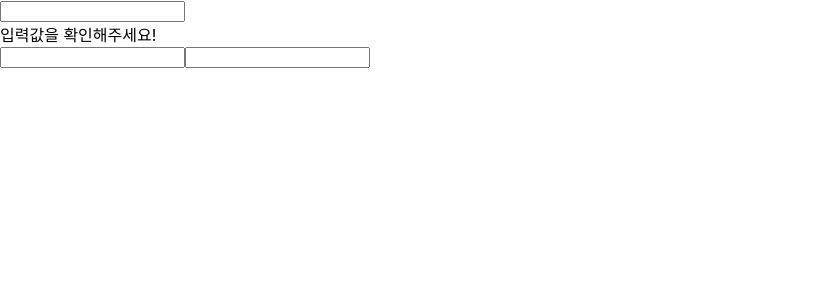
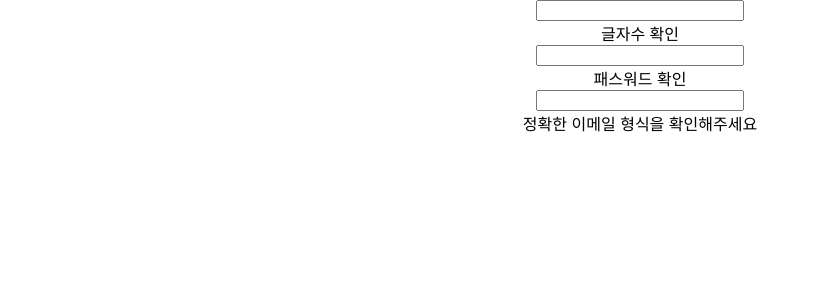
Before and after one commit to computer98400/HTML-CSS-JS-REACT, a React (Create React App) app in the folder seol/seolreact/: page / in a window 1280 px wide. Shown: the top 300 px of the page, without its empty margins (0-820 px from the left). Built offline with nearby package versions, Linux system fonts and the light colour scheme.

Commit message:
[JS study & React] 정규표현식 + 회원가입 유효성검사 예시 완료

```diff
--- a/seol/seolreact/package.json
+++ b/seol/seolreact/package.json
@@ -19,6 +19,7 @@
     "redux": "^4.1.2",
     "redux-devtools-extension": "^2.13.9",
     "sockjs-client": "^1.5.2",
+    "styled-components": "^5.3.5",
     "typescript": "^4.5.5",
     "web-vitals": "^2.1.4"
   },
--- a/seol/seolreact/src/component/JoinTest.js
+++ b/seol/seolreact/src/component/JoinTest.js
@@ -1,48 +1,106 @@
 import React, { useEffect, useState} from 'react';
-
+import styled from 'styled-components'
 
 export default function JoinTest() {
     const [id, setId] = useState('');
     const [password, setPassword] = useState('');
-    const [email , setEmail] = useState('');
+    const [email, setEmail] = useState('');
+    const [idmention, setIdmention] = useState('');
+    const [pwmention, setPwmention] = useState('');
+    const [emailmention, setEmailmention] = useState('');
     const [idcheck, setIdcheck] = useState(false)
     const [pwcheck, setPwcheck] = useState(false)
     const [emailcheck, setEmailcheck] = useState(false)
+    const [total, setTotal] = useState(false)
     useEffect(() => {
+        if (idcheck, pwcheck, emailcheck) {
+            setTotal(true)
+        } else {
 
-        const regID = /[A-Za-z0-9]+/g;
+            setTotal(false)
+        }
+    },[idcheck,pwcheck,emailcheck])
 
-        if (regID.test(id)) {
+
+    //아이디 유효성 검사
+    useEffect(() => {
+        const regSize = /.{4,10}$/;
+        const regID = /[^A-Za-z0-9]/gi;
+        if (!regID.test(id) && regSize.test(id)) {
             setIdcheck(true);
+            setIdmention('');
         } else {
+            if (!regSize.test(id)) {
+                setIdmention('글자수 확인');
+            } else {
+                setIdmention('유효 글자 확인');
+            }
             setIdcheck(false);
         }
+    },[id])
+
+    //비밀번호 유효성 검사
+    useEffect(() => {
+        const regPW = /^(?=.*[a-zA-Z])((?=.*\d)|(?=.*\W)).{10,15}$/;
+
+        if (regPW.test(password)) {
+            setPwcheck(true)
+            setPwmention('')
+        } else {
+            setPwmention('패스워드 확인')
+        }
+    }, [password])
 
 
+    //이메일 검사
+    useEffect(() => {
+        const regEmail = /^[0-9a-zA-Z]([-_.]?[0-9a-zA-Z])*@[0-9a-zA-Z]([-_.]?[0-9a-zA-Z])*.[a-zA-Z]{2,3}$/i;
 
-    },[id])
-
-    useEffect(() => {
-
-    },[password])
-
-    useEffect(() => {
-
+        if (regEmail.test(email)) {
+            setEmailcheck(true)
+            setEmailmention('')
+        } else {
+            setEmailmention('정확한 이메일 형식을 확인해주세요')
+            setEmailcheck(false)
+        }
     },[email])
 
     const inputid = (e) => {
-        console.log(e.target.value);
+        // console.log(e.target.value);
         setId(e.target.value)
     }
+    const inputpw = (e) => {
+        // console.log(e.target.value);
+        setPassword(e.target.value)
+    }
+    const inputemail = (e) => {
+        // console.log(e.target.value);
+        setEmail(e.target.value)
+    }
 
+    const join = () => {
+        console.log("회원가입 완료되었습니다!");
+    }
 
     return (
-        <>
+        <Initial>
             <input onChange={ inputid }></input>
-            { idcheck ? `` : <div>입력값을 확인해주세요!</div> }
-            <input></input>
-            <input></input>
-        </>
+            {idmention}
+            <input onChange={ inputpw }></input>
+            {pwmention}
+            <input onChange={inputemail}></input>
+            {emailmention}
+            {total?<button onClick={join}>회원가입 활성화</button> : ``}
+        </Initial>
     )
 
 }
+
+const Initial = styled.div`
+display:flex;
+flex-direction: column;
+align-items: center;
+    input{
+        width: 200px;
+    }
+`
--- a/seol/seolreact/src/reducer/reduce.js
+++ b/seol/seolreact/src/reducer/reduce.js
@@ -18,17 +18,17 @@ const tokenCHECK = (state = initialState, action) => {
     //console.log(action);
     switch (action.type) {
         case ADDTK:
-            console.log("check", action.diff);
+            // console.log("check", action.diff);
             return {
                 token: action.diff
             };
         case DELETETK:
-            console.log("check222", action.diff);
+            // console.log("check222", action.diff);
             return {
                 token: ''
             };
         default:
-            console.log("check3333", action.diff);
+            // console.log("check3333", action.diff);
             return state;
     }
 }
```
Also changed, not shown: 1 other file (tests, documents, lock files or other folders).
